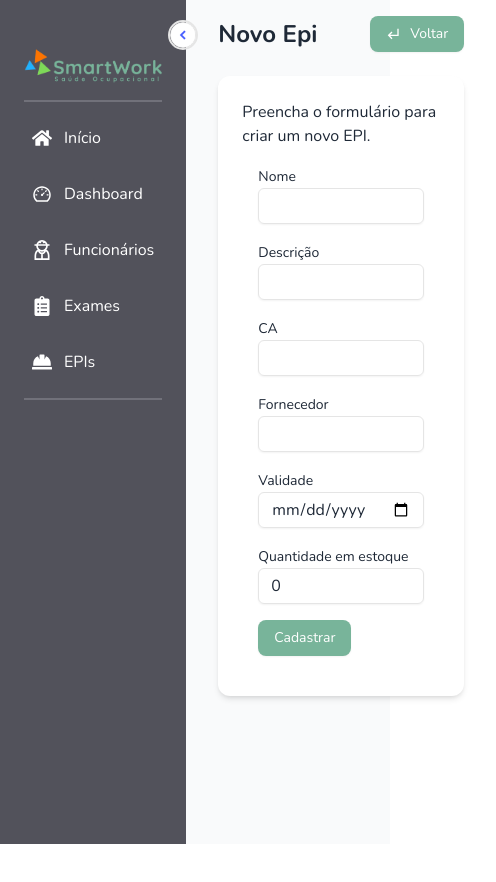
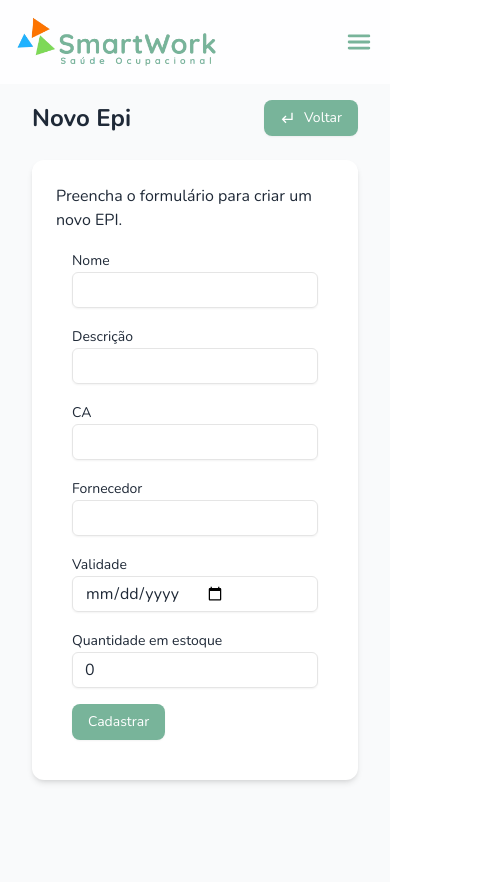
Before and after one commit to MarcioDavid81/smart-work, a Next.js app: page /epis/novo in a window 390 px wide. Shown: the top 882 px of the page, 496 px wide, since content can reach past the window. Before the commit the page ends 844 px from the top, so only its background shows below. Built offline with nearby package versions, Linux system fonts and the light colour scheme.

Commit message:
feat: add menu mobile in the authenticated routes

```diff
--- /dev/null
+++ b/app/(authenticated)/_components/Navbar/index.tsx
@@ -0,0 +1,127 @@
+'use client';
+
+import { useState, useEffect } from 'react';
+import Link from 'next/link';
+import { usePathname } from 'next/navigation';
+import { FaHome, FaClipboardList, FaHardHat } from 'react-icons/fa';
+import { AiOutlineDashboard } from 'react-icons/ai';
+import { GrUserWorker } from 'react-icons/gr';
+import Image from 'next/image';
+import { IoClose, IoMenu } from 'react-icons/io5';
+
+const routes = [
+  {
+    path: "/",
+    name: "Início",
+    icon: <FaHome size={20} />,
+  },
+  {
+    path: "/dashboard",
+    name: "Dashboard",
+    icon: <AiOutlineDashboard size={20} />,
+  },
+  {
+    path: "/funcionarios",
+    name: "Funcionários",
+    icon: <GrUserWorker size={20} />,
+  },
+  {
+    path: "/exames",
+    name: "Exames",
+    icon: <FaClipboardList size={20} />,
+  },
+  {
+    path: "/epis",
+    name: "EPIs",
+    icon: <FaHardHat size={20} />,
+  },
+];
+
+export default function Navbar() {
+  const pathname = usePathname();
+  const [isOpen, setIsOpen] = useState(false);
+  const [isScrolled, setIsScrolled] = useState(false);
+
+  // Fechar menu ao redimensionar para desktop
+  useEffect(() => {
+    const handleResize = () => {
+      if (window.innerWidth >= 768) {
+        setIsOpen(false);
+      }
+    };
+
+    // Verificar scroll para efeito de navbar
+    const handleScroll = () => {
+      setIsScrolled(window.scrollY > 10);
+    };
+
+    window.addEventListener('resize', handleResize);
+    window.addEventListener('scroll', handleScroll);
+
+    return () => {
+      window.removeEventListener('resize', handleResize);
+      window.removeEventListener('scroll', handleScroll);
+    };
+  }, []);
+
+  return (
+    <nav className={` w-full z-50 transition-all duration-300 ${isScrolled ? 'bg-white shadow-md py-2' : 'bg-white/90 py-4'} md:hidden`}>
+      <div className="container mx-auto px-4 flex justify-between items-center">
+        {/* Logo - Visível em todas as telas */}
+        <Link href="/" className="text-2xl font-bold text-gray-800">
+          <Image src="/logo2.png" alt="Logo" width={200} height={50} />
+        </Link>
+
+        {/* Menu para desktop - Esconder em mobile */}
+        <div className="hidden md:flex space-x-6">
+          {routes.map((route) => (
+            <Link
+              key={route.path}
+              href={route.path}
+              className={`flex items-center px-3 py-2 rounded-lg transition-colors ${
+                pathname === route.path
+                  ? 'text-green-600 font-medium'
+                  : 'text-gray-600 hover:text-green-500'
+              }`}
+            >
+              <span className="mr-2">{route.icon}</span>
+              {route.name}
+            </Link>
+          ))}
+        </div>
+
+        {/* Botão do menu mobile - Mostrar apenas em telas pequenas */}
+        <button
+          className="md:hidden text-gray-700 focus:outline-none"
+          onClick={() => setIsOpen(!isOpen)}
+          aria-label="Toggle menu"
+        >
+          {isOpen ? <IoClose className="text-3xl text-[#78b49a]" /> : <IoMenu className="text-3xl text-[#78b49a]" /> }
+        </button>
+      </div>
+
+      {/* Menu mobile - Mostrar apenas quando aberto */}
+      {isOpen && (
+        <div className="md:hidden bg-white shadow-lg absolute w-full left-0 right-0 transition-all duration-300 ease-in-out">
+          <div className="container mx-auto px-4 py-3 flex flex-col mt-2 border-t border-[#78b49a] space-y-3">
+            {routes.map((route) => (
+              <Link
+                key={route.path}
+                href={route.path}
+                onClick={() => setIsOpen(false)}
+                className={`flex items-center px-4 py-3 rounded-lg transition-colors ${
+                  pathname === route.path
+                    ? 'bg-green-50 text-[#78b49a] font-medium'
+                    : 'text-gray-600 hover:bg-gray-100'
+                }`}
+              >
+                <span className="mr-3">{route.icon}</span>
+                {route.name}
+              </Link>
+            ))}
+          </div>
+        </div>
+      )}
+    </nav>
+  );
+}
--- a/app/(authenticated)/_components/Sidebar/index.tsx
+++ b/app/(authenticated)/_components/Sidebar/index.tsx
@@ -1,6 +1,7 @@
 "use client";
 
 import Image from "next/image";
+import Link from "next/link";
 import { usePathname } from "next/navigation";
 import { FaHome, FaClipboardList, FaHardHat } from "react-icons/fa";
 import { AiOutlineDashboard } from "react-icons/ai";
@@ -43,60 +44,80 @@ const routes = [
 ];
 
 const Sidebar = () => {
-  const isPath = usePathname();
+  const pathname = usePathname();
   const [isOpen, setIsOpen] = useState(true);
 
   return (
     <div
       className={`${
         isOpen ? "w-64" : "w-20"
-      } bg-zinc-600 text-white flex flex-col justify-between p-6 space-y-6 sticky top-0 min-h-screen transition-all duration-300 ease-in-out`}
+      } bg-zinc-600 text-white  flex-col justify-between p-6 space-y-6 sticky top-0 min-h-screen transition-all duration-300 ease-in-out hidden md:flex`}
     >
       <Image
         src="/control.png"
-        alt="Stockly"
+        alt="Toggle sidebar"
         width={30}
         height={30}
         className={`absolute -right-3 top-5 cursor-pointer rounded-full border-2 ${
-          isOpen ? "" : "rotate-180"
+          !isOpen && "rotate-180"
         }`}
         onClick={() => setIsOpen(!isOpen)}
+        priority
       />
+
       <div>
         <div className="text-2xl font-bold border-b-2 pb-4 border-zinc-500">
           {isOpen ? (
-            <Image src="/logo2.png" alt="Logo" width={200} height={50} />
+            <Image
+              src="/logo2.png"
+              alt="Logo"
+              width={200}
+              height={50}
+              priority
+            />
           ) : (
-            <Image src="/logo3.png" alt="Logo" width={50} height={50} />
+            <Image
+              src="/logo3.png"
+              alt="Logo"
+              width={50}
+              height={50}
+              priority
+            />
           )}
         </div>
+
         <nav className="space-y-4 mt-4 flex flex-col border-b-2 border-zinc-500 pb-4">
           {routes.map((route) => (
             <TooltipProvider key={route.path} delayDuration={100}>
               <Tooltip>
-                <TooltipTrigger>
-                  <TooltipContent>{route.name}</TooltipContent>
-                  <a
+                <TooltipTrigger asChild>
+                  <div>
+                    <Link
                       href={route.path}
                       className={`flex items-center p-2 rounded-lg hover:bg-zinc-700 ${
-                      isPath === route.path ? "bg-[#78b49a]" : ""
+                        pathname === route.path ? "bg-[#78b49a]" : ""
                       }`}
                     >
                       {route.icon}
-                    <span
-                      className={`ml-3 duration-300 ${!isOpen && "hidden"}`}
-                    >
+                      <span className={`ml-3 duration-300 ${!isOpen && "hidden"}`}>
                         {route.name}
                       </span>
-                  </a>
+                    </Link>
+                  </div>
                 </TooltipTrigger>
+                {!isOpen && (
+                  <TooltipContent side="right">
+                    {route.name}
+                  </TooltipContent>
+                )}
               </Tooltip>
             </TooltipProvider>
           ))}
         </nav>
       </div>
-      <div className="flex flex-col items-start justify-items-end pt-4">
-        {isOpen ? <UserButton showName /> : <UserButton />}
+
+      <div className="flex flex-col items-start pt-4">
+        <UserButton showName={isOpen} />
       </div>
     </div>
   );
--- a/app/(authenticated)/dashboard/page.tsx
+++ b/app/(authenticated)/dashboard/page.tsx
@@ -1,6 +1,7 @@
 import { auth } from "@clerk/nextjs/server";
 import { redirect } from "next/navigation";
 import Sidebar from "../_components/Sidebar";
+import Navbar from "../_components/Navbar";
 
 export default async function Dashboard() {
 
@@ -10,10 +11,12 @@ export default async function Dashboard() {
     }
 
   return (
+    <div className="flex flex-col min-h-screen bg-gray-50">
+      {/* Navbar */}
+      <Navbar />
     <div className="min-h-screen flex bg-gray-50">
       {/* Sidebar */}
       <Sidebar />
-
       {/* Conteúdo principal */}
       <main className="flex-1 p-8 text-gray-800">
         <div className="flex justify-between items-center mb-6">
@@ -25,5 +28,6 @@ export default async function Dashboard() {
         </div>
       </main>
     </div>
+    </div>
   );
 }
--- a/app/(authenticated)/epis/novo/page.tsx
+++ b/app/(authenticated)/epis/novo/page.tsx
@@ -4,9 +4,13 @@ import Link from "next/link";
 import { Button } from "@/components/ui/button";
 import { GrReturn } from "react-icons/gr";
 import EpiForm from "../_components/EpiForm";
+import Navbar from "../../_components/Navbar";
 
 export default function NewEpiPage() {
   return (
+    <div className="flex flex-col min-h-screen bg-gray-50">
+      {/* Navbar */}
+      <Navbar />
     <div className="min-h-screen flex bg-gray-50">
       <Sidebar />
       {/* Conteúdo principal */}
@@ -30,5 +34,6 @@ export default function NewEpiPage() {
         </div>
       </main>
     </div>
+    </div>
   );
 }
--- a/app/(authenticated)/epis/page.tsx
+++ b/app/(authenticated)/epis/page.tsx
@@ -6,6 +6,7 @@ import { Button } from "@/components/ui/button";
 import { IoExit } from "react-icons/io5";
 import { auth } from "@clerk/nextjs/server";
 import { redirect } from "next/navigation";
+import Navbar from "../_components/Navbar";
 
 
 const Epis = async () => {
@@ -16,6 +17,9 @@ const Epis = async () => {
       }
 
   return (
+    <div className="flex flex-col min-h-screen bg-gray-50">
+      {/* Navbar */}
+      <Navbar />
     <div className="min-h-screen flex bg-gray-50">
       <Sidebar />
       {/* Conteúdo principal */}
@@ -41,6 +45,7 @@ const Epis = async () => {
         <EpisListTable />
       </main>
     </div>
+    </div>
   );
 };
 
--- a/app/(authenticated)/epis/saidas/page.tsx
+++ b/app/(authenticated)/epis/saidas/page.tsx
@@ -11,6 +11,7 @@ import autoTable from "jspdf-autotable";
 import { EpiExit } from "@/app/types";
 import { toast } from "sonner";
 import { FileText } from "lucide-react";
+import Navbar from "../../_components/Navbar";
 
 interface EpiExitHistoryProps {
   onDataChange?: (data: EpiExit[]) => void;
@@ -123,6 +124,9 @@ export default function ExitsEpiPage({ onDataChange }: EpiExitHistoryProps) {
   };
 
   return (
+    <div className="flex flex-col min-h-screen bg-gray-50">
+      {/* Navbar */}
+      <Navbar />
     <div className="min-h-screen flex bg-gray-50">
       <Sidebar />
       {/* Conteúdo principal */}
@@ -155,5 +159,6 @@ export default function ExitsEpiPage({ onDataChange }: EpiExitHistoryProps) {
         </div>
       </main>
     </div>
+    </div>
   );
 }
--- a/app/(authenticated)/exames/novo/page.tsx
+++ b/app/(authenticated)/exames/novo/page.tsx
@@ -4,9 +4,13 @@ import Link from "next/link";
 import { Button } from "@/components/ui/button";
 import { GrReturn } from "react-icons/gr";
 import ExamForm from "../_components/ExamForm";
+import Navbar from "../../_components/Navbar";
 
 export default function NewEpiPage() {
   return (
+    <div className="flex flex-col min-h-screen bg-gray-50">
+      {/* Navbar */}
+      <Navbar />
     <div className="min-h-screen flex bg-gray-50">
       <Sidebar />
       {/* Conteúdo principal */}
@@ -30,5 +34,6 @@ export default function NewEpiPage() {
         </div>
       </main>
     </div>
+    </div>
   );
 }
--- a/app/(authenticated)/exames/page.tsx
+++ b/app/(authenticated)/exames/page.tsx
@@ -3,6 +3,7 @@ import Sidebar from "../_components/Sidebar";
 import { redirect } from "next/navigation";
 import CreateExamButton from "./_components/CreateExamButton";
 import ExamListTable from "./_components/ExamListTable";
+import Navbar from "../_components/Navbar";
 
 const Exames = async () => {
 
@@ -12,6 +13,9 @@ const Exames = async () => {
       }
 
   return (
+    <div className="flex flex-col min-h-screen bg-gray-50">
+      {/* Navbar */}
+      <Navbar />
     <div className="min-h-screen flex bg-gray-50">
       <Sidebar />
       {/* Conteúdo principal */}
@@ -25,6 +29,7 @@ const Exames = async () => {
         <ExamListTable />
       </main>
     </div>
+    </div>
   );
 };
 
--- a/app/(authenticated)/funcionarios/novo/page.tsx
+++ b/app/(authenticated)/funcionarios/novo/page.tsx
@@ -4,9 +4,13 @@ import EmployeeForm from "../_components/employeeForm";
 import Link from "next/link";
 import { Button } from "@/components/ui/button";
 import { GrReturn } from "react-icons/gr";
+import Navbar from "../../_components/Navbar";
 
 export default function NewEmployeePage() {
   return (
+    <div className="flex flex-col min-h-screen bg-gray-50">
+      {/* Navbar */}
+      <Navbar />
     <div className="min-h-screen flex bg-gray-50">
       <Sidebar />
       {/* Conteúdo principal */}
@@ -30,5 +34,6 @@ export default function NewEmployeePage() {
         </div>
       </main>
     </div>
+    </div>
   );
 }
--- a/app/(authenticated)/funcionarios/page.tsx
+++ b/app/(authenticated)/funcionarios/page.tsx
@@ -3,6 +3,7 @@ import Sidebar from "../_components/Sidebar";
 import CreateEmployeeButton from "./_components/createEmployee";
 import EmployeesListTable from "./_components/employeesListTable";
 import { redirect } from "next/navigation";
+import Navbar from "../_components/Navbar";
 
 const Funcionarios = async () => {
 
@@ -12,6 +13,10 @@ const Funcionarios = async () => {
       }
 
   return (
+    <div className="flex flex-col min-h-screen bg-gray-50">
+      {/* Navbar */}
+      <Navbar />
+    {/* Sidebar */}
     <div className="min-h-screen flex bg-gray-50">
       <Sidebar />
       {/* Conteúdo principal */}
@@ -25,6 +30,7 @@ const Funcionarios = async () => {
         <EmployeesListTable />
       </main>
     </div>
+    </div>
   );
 };
 
--- a/app/(authenticated)/layout.tsx
+++ b/app/(authenticated)/layout.tsx
@@ -13,7 +13,7 @@ const nunito = Nunito({
 });
 
 export const metadata: Metadata = {
-  title: "Smart Work",
+  title: "Smart Work - Saúde Ocupacional",
   keywords: ["saúde ocupacional", "gestão de saúde", "segurança no trabalho"],
   description: "O seu sistema de gestão da saúde ocupacional",
   authors: [{ name: "Marcio David", url: "https://md-webdeveloper.vercel.app" }],
--- a/app/(public)/layout.tsx
+++ b/app/(public)/layout.tsx
@@ -1,6 +1,5 @@
 import type { Metadata } from "next";
 import { Nunito } from "next/font/google";
-import localFont from "next/font/local";
 import "../globals.css";
 import { ClerkProvider } from "@clerk/nextjs";
 import { Toaster } from "sonner";
@@ -14,7 +13,9 @@ const nunito = Nunito({
 
 export const metadata: Metadata = {
   title: "Smart Work - Saúde Ocupacional",
+  keywords: ["saúde ocupacional", "gestão de saúde", "segurança no trabalho"],
   description: "O seu sistema de gestão da saúde ocupacional",
+  authors: [{ name: "Marcio David", url: "https://md-webdeveloper.vercel.app" }],
 };
 
 export default function RootLayout({
```
Also changed, not shown: app/fonts/GeistMonoVF.woff (deleted), app/fonts/GeistVF.woff (deleted). Lines whose indentation alone changed are shown as unchanged.
